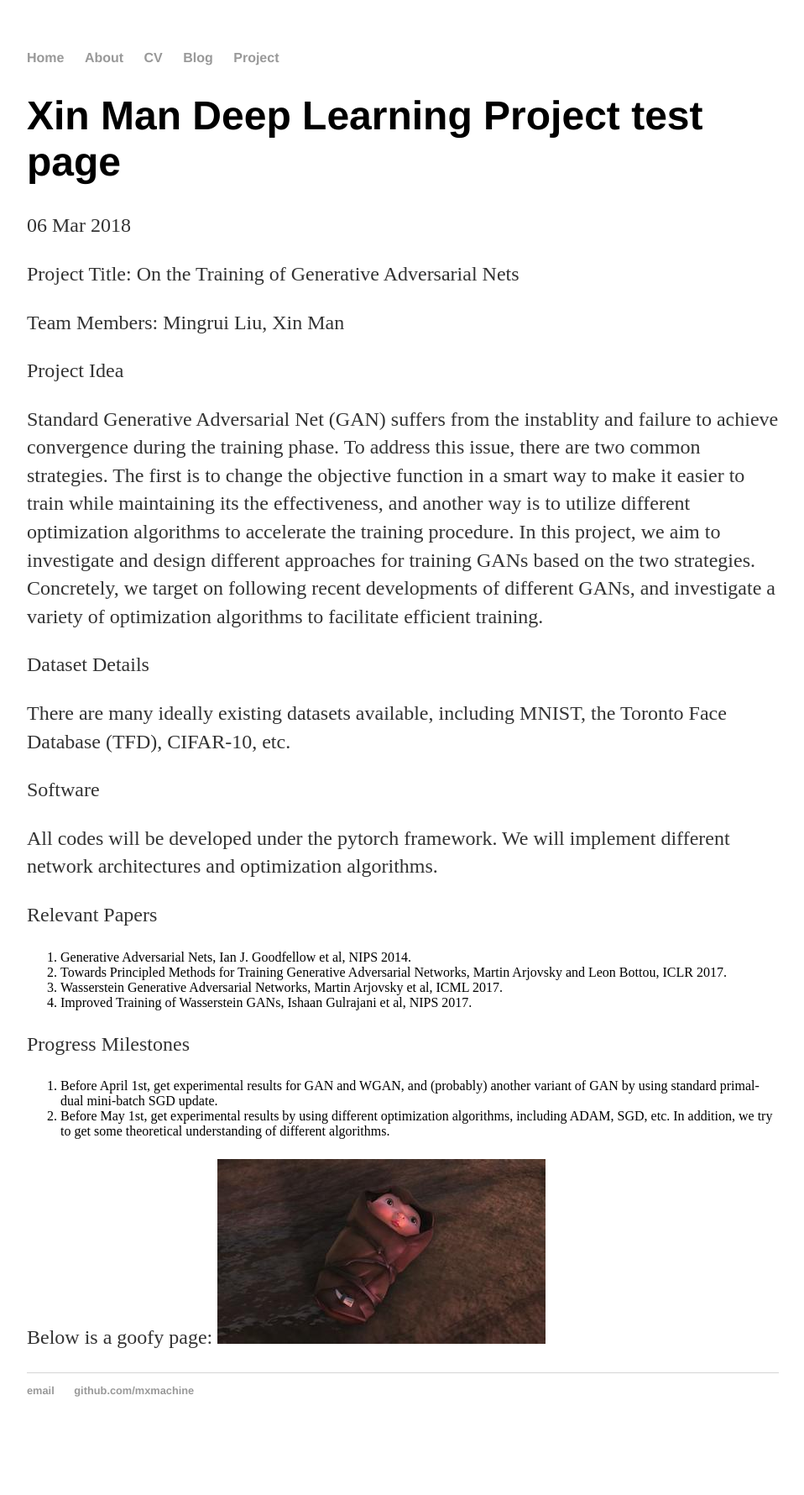
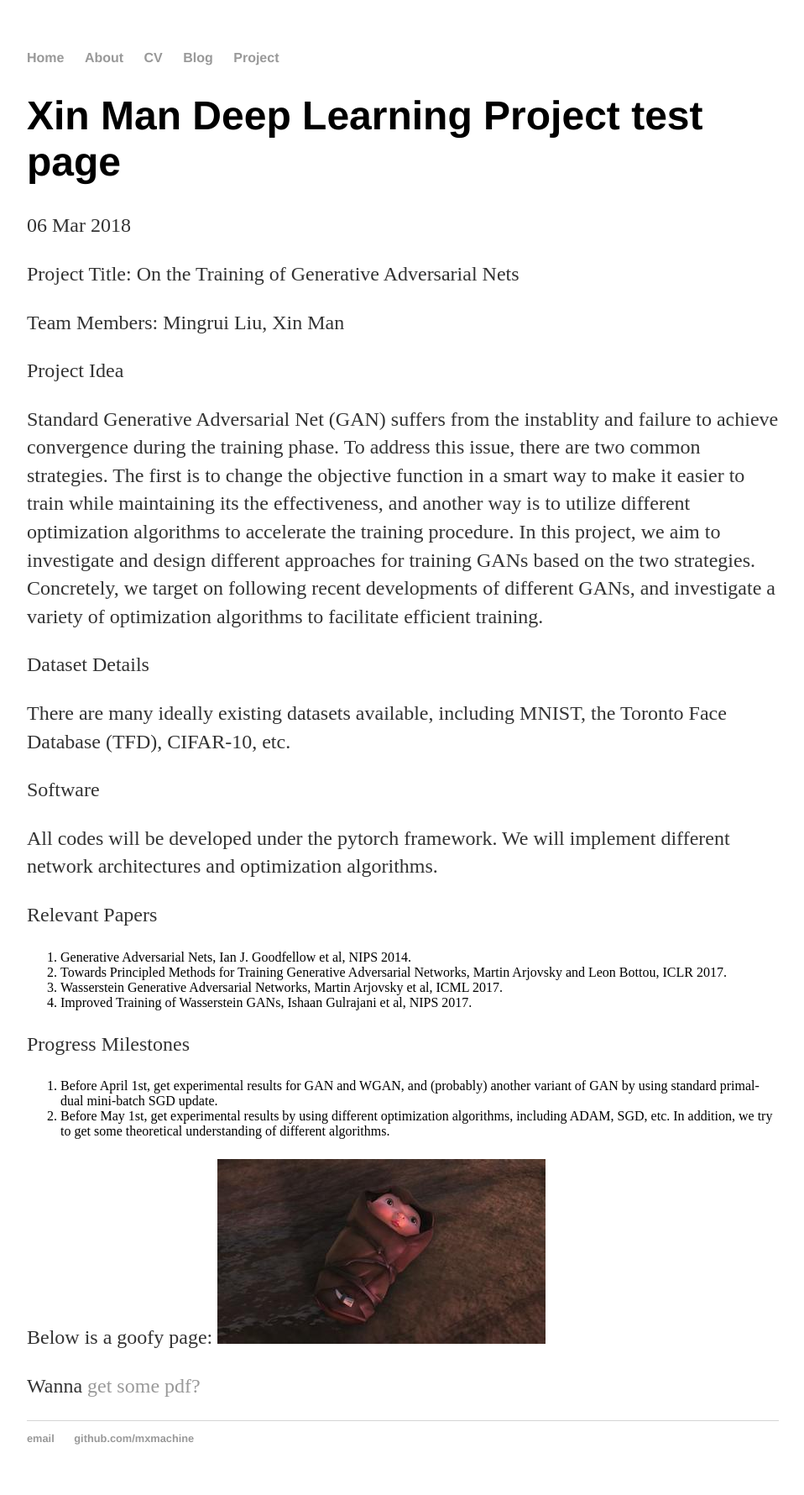
Before and after one commit to mxmachine/mxmachine.github.io, a Jekyll site: the page built from _posts/2018-03-06-Deep-Learning-Project-test.md, in a window 1280 px wide. Shown: the whole page at 84% size, without its empty margins (160-1118 px from the left). Built offline with Jekyll 4.4.1, drawn with Linux system fonts in a browser that asks for light colours; before the commit the page ends 1723 px from its top, so only the background shows below that.

Commit message:
Update 2018-03-06-Deep-Learning-Project-test.md

```diff
--- a/_posts/2018-03-06-Deep-Learning-Project-test.md
+++ b/_posts/2018-03-06-Deep-Learning-Project-test.md
@@ -35,3 +35,5 @@ Progress Milestones
 
 Below is a goofy page:
 ![My helpful screenshot]({{ "/assets/u=1659331746,2979952409&fm=21&gp=0.jpg" | absolute_url }})
+
+Wanna [get some pdf?]({{ "/assets/01Intro.pdf" | absolute_url }})
```
